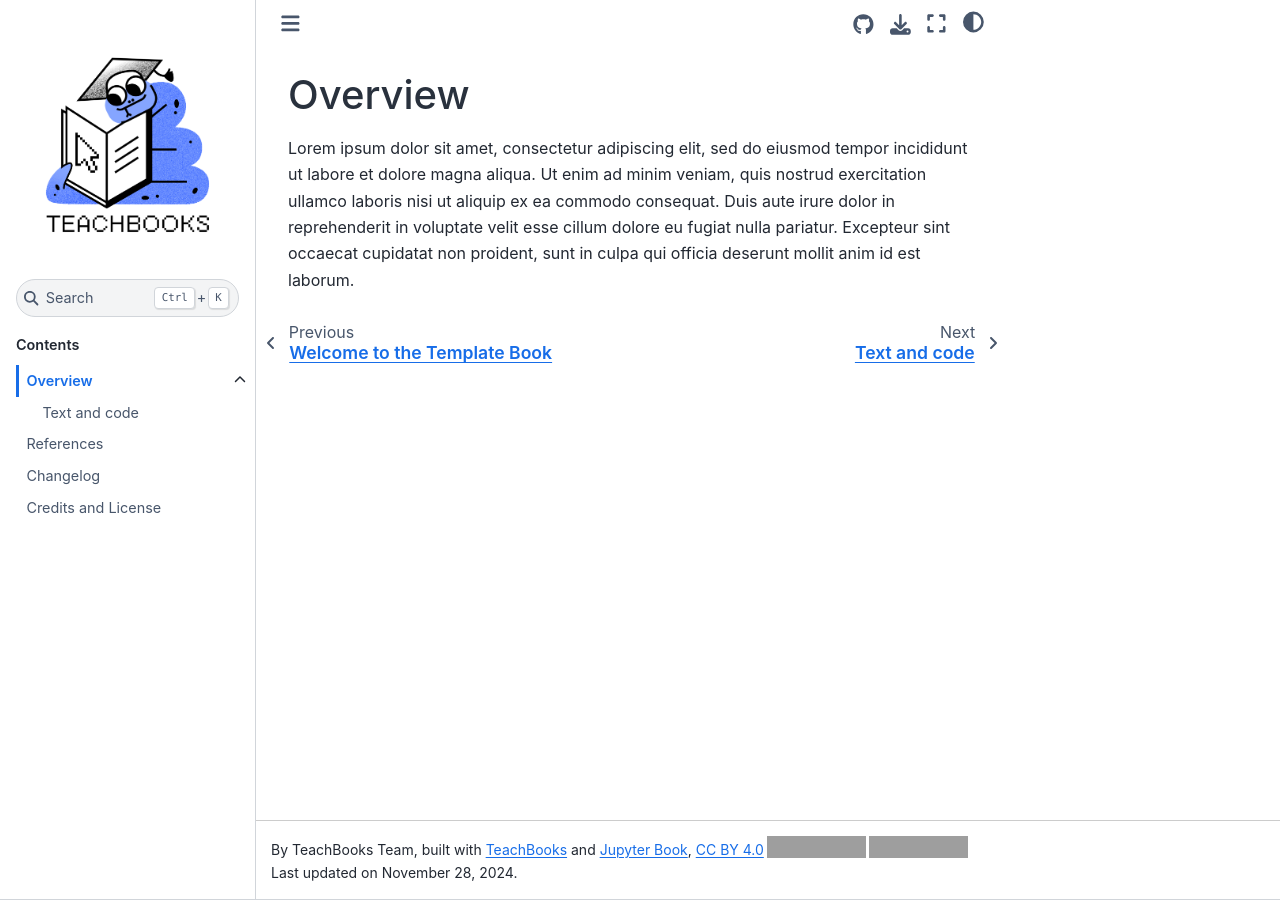
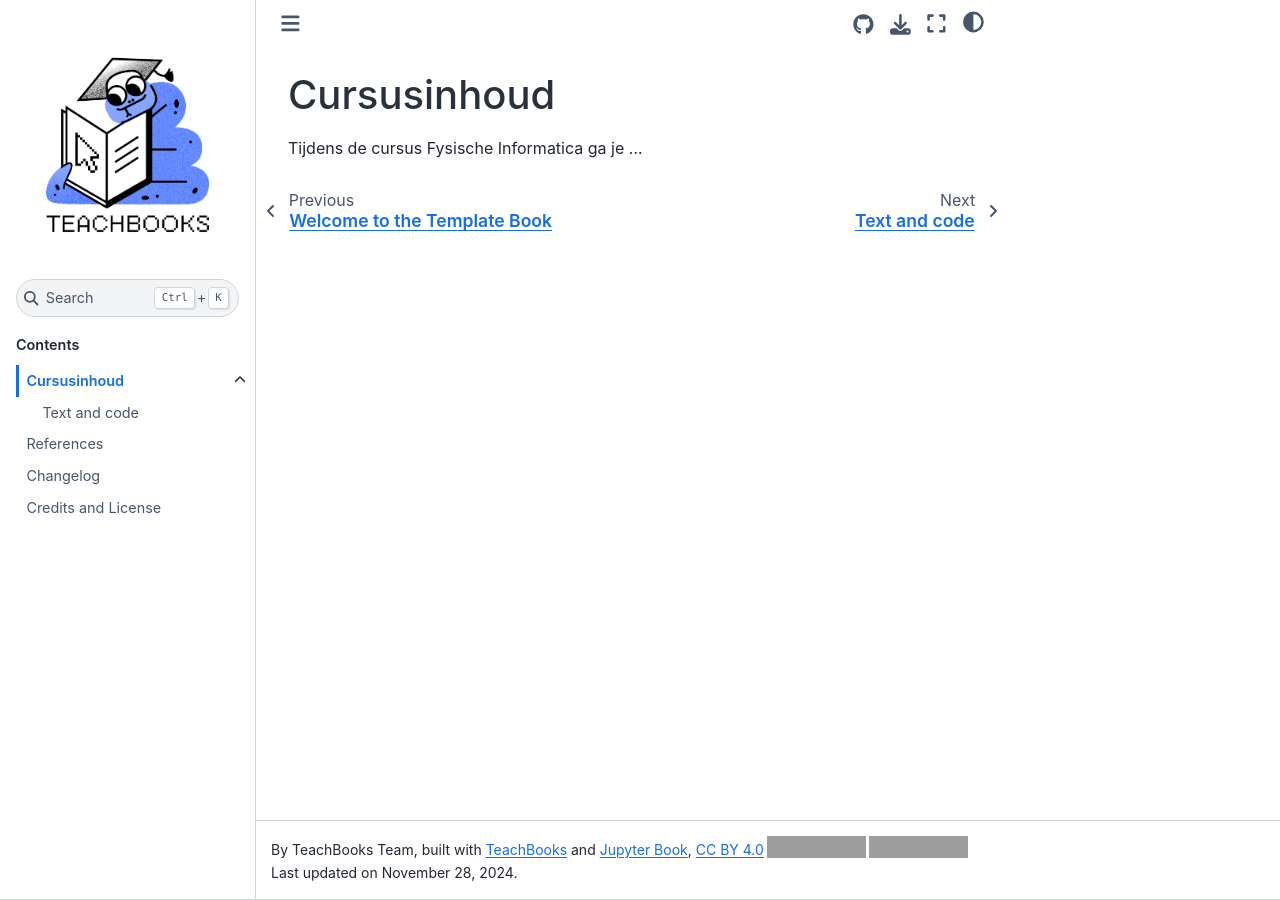
Before and after one commit to cskoelewijn75/NATFIE, a Jupyter Book: the page built from book/some_content/overview.md, in a window 1280 px wide. Built offline with Jupyter Book 1.0.4 settings and Sphinx 7.4.7 and the Sphinx Book theme 1.1.4, drawn with Linux system fonts in a browser that asks for light colours; comment, search, counter and statistics services are not loaded; grey boxes are pictures that could not be loaded.

Commit message:
Update overview.md

```diff
--- a/book/some_content/overview.md
+++ b/book/some_content/overview.md
@@ -1,3 +1,3 @@
-# Overview
+# Cursusinhoud
 
-Lorem ipsum dolor sit amet, consectetur adipiscing elit, sed do eiusmod tempor incididunt ut labore et dolore magna aliqua. Ut enim ad minim veniam, quis nostrud exercitation ullamco laboris nisi ut aliquip ex ea commodo consequat. Duis aute irure dolor in reprehenderit in voluptate velit esse cillum dolore eu fugiat nulla pariatur. Excepteur sint occaecat cupidatat non proident, sunt in culpa qui officia deserunt mollit anim id est laborum.
+Tijdens de cursus Fysische Informatica ga je ...
```
